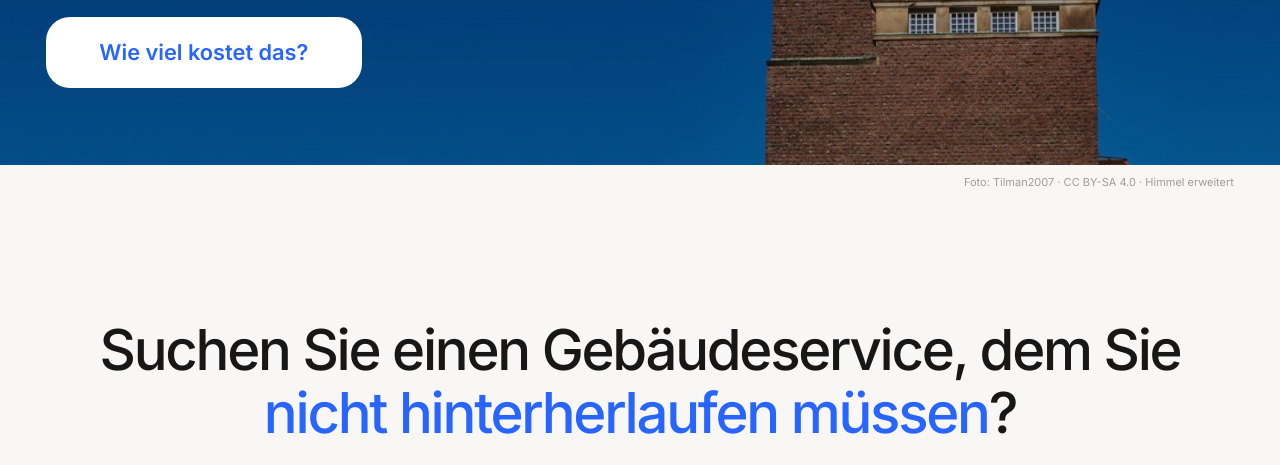
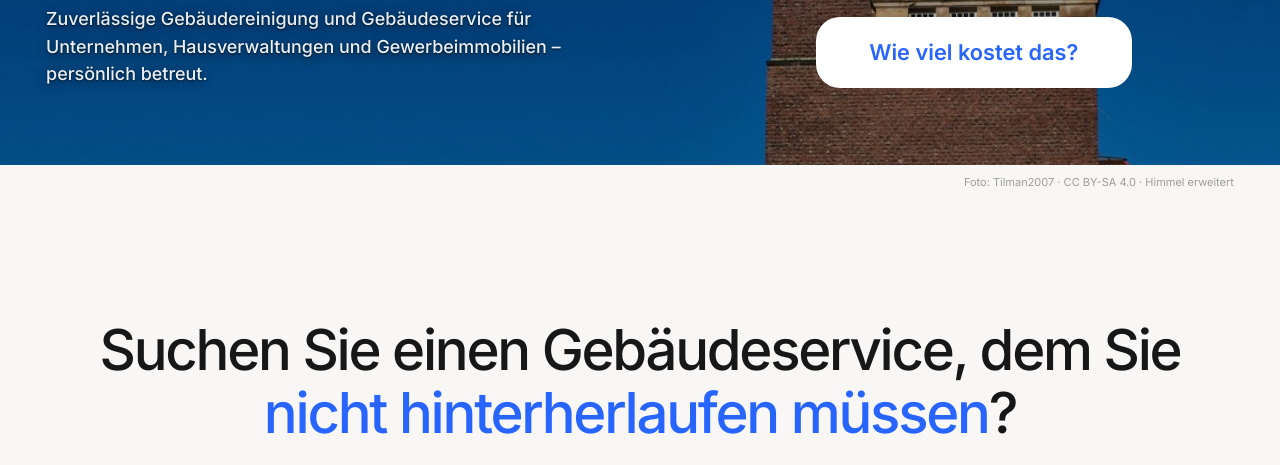
Before and after one commit to NaiFuse/mosag, an Astro site: page / in a window 1280 px wide. Shown: the part 635-1100 px from the top of the page. Built offline with nearby package versions, Linux system fonts and the light colour scheme; Astro itself is replaced by a stand-in of ours.

Commit message:
Hero: CTA back on the right, inset from the edge
Co-Authored-By: Claude Opus 5.5 <noreply@anthropic.com>

```diff
--- a/src/styles/global.css
+++ b/src/styles/global.css
@@ -203,7 +203,9 @@ h3 { font-size: var(--fs-h3); line-height: 1.1; letter-spacing: -0.03em; }
 }
 .hero-kicker { font-size: 18px; font-weight: 500; margin: 0; opacity: .9; }
 .hero h1 { margin: 0; max-width: 12ch; }
-.hero-bottom { display: flex; flex-direction: column; align-items: flex-start; gap: clamp(24px, 2.4vw, 36px); }
+.hero-bottom { display: flex; flex-wrap: wrap; align-items: flex-end; justify-content: space-between; gap: 28px 48px; }
+.hero-bottom .btn-group { margin-right: clamp(0px, 8vw, 140px); }
+@media (max-width: 960px) { .hero-bottom .btn-group { margin-right: 0; } }
 .hero-cta { min-height: clamp(64px, 5.6vw, 84px); padding: 20px clamp(36px, 4vw, 60px); font-size: clamp(19px, 1.7vw, 25px); border-radius: 24px; }
 .hero-credit { margin: 10px auto 0; text-align: right; font-size: 11px; line-height: 1.4; color: var(--color-secondary); opacity: .7; }
 .hero-credit a { text-decoration: none; }
```
